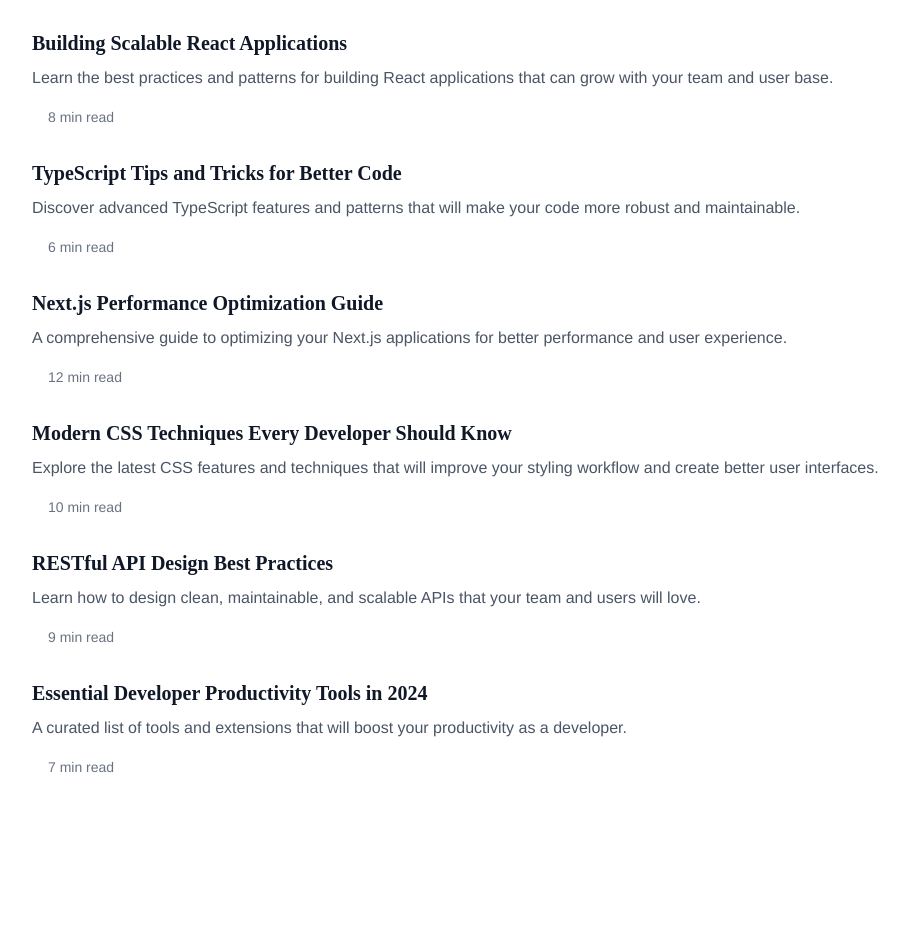
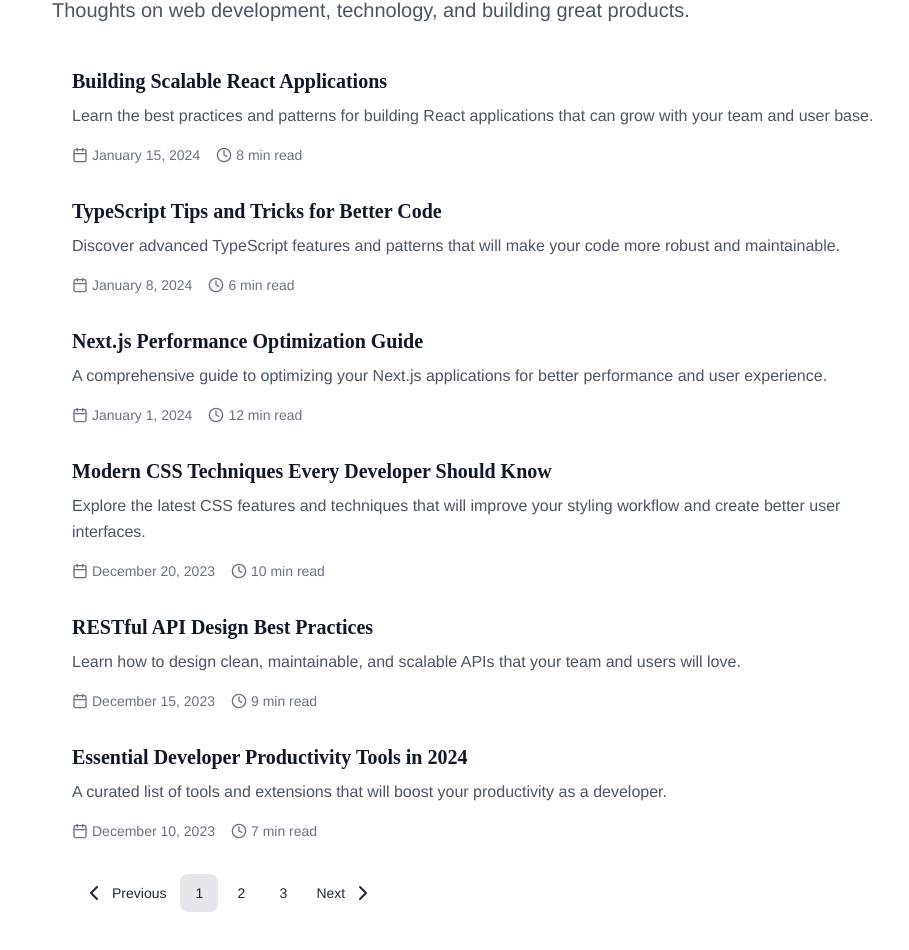
Before and after one commit to HunterJS-bit/portfolio, a Next.js app: page /blog in a window 1280 px wide. Shown: the part 250-1200 px from the top of the page, without its empty margins (160-1069 px from the left). Before the commit the page ends 1139 px from the top, so only its background shows below. Built offline with nearby package versions, Linux system fonts and the light colour scheme.

Commit message:
feat [blog]: mock pagination

```diff
--- a/app/blog/page.tsx
+++ b/app/blog/page.tsx
@@ -1,4 +1,7 @@
 import Link from "next/link";
+import { Calendar, Clock, ArrowLeft, ChevronRight, ChevronLeft } from "lucide-react";
+
+
 const blogPosts = [
     {
         id: 'building-scalable-react-apps',
@@ -59,11 +62,11 @@
 
 const Page = () => {
     return (
-        <div>
-            <section className="py-16 px-6">
+        <div className="max-w-4xl mx-auto pt-32 pb-20 px-5">
+            <section id="blog">
                 <div className="max-w-4xl mx-auto">
                     <Link href="/" className="inline-flex items-center text-gray-600 hover:text-gray-900 transition-colors mb-8 text-sm">
-                        {/* <ArrowLeft className="w-4 h-4 mr-2" /> */}
+                        <ArrowLeft className="w-4 h-4 mr-2" />
                         Back to home
                     </Link>
                     <h1 className="text-4xl md:text-5xl font-bold text-gray-900 mb-4">Blog</h1>
@@ -72,13 +75,11 @@
                     </p>
                 </div>
             </section>
-            <section className="pb-20 px-6">
+            <section className="pt-10 px-5">
                 <div className="max-w-4xl mx-auto">
                     <div className="space-y-8">
                         {blogPosts.map((post, index) => (
                             <Link key={post.id} href={`/blog/${post.id}`}>
-                                {/* <Card className="border border-gray-200 hover:border-gray-300 transition-all duration-200 group cursor-pointer">
-                <CardContent className="p-6"> */}
                                 <div className="flex justify-between items-start mb-4">
                                     <div className="flex-1">
                                         <h2 className="text-xl font-semibold text-gray-900 group-hover:text-gray-700 transition-colors mb-2">
@@ -89,33 +90,39 @@
                                         </p>
                                         <div className="flex items-center gap-4 text-sm text-gray-500 mb-4">
                                             <div className="flex items-center gap-1">
-                                                {/* <Calendar className="w-4 h-4" />
-                          {new Date(post.date).toLocaleDateString('en-US', {
-                            year: 'numeric',
-                            month: 'long',
-                            day: 'numeric'
-                          })} */}
+                                                <Calendar className="w-4 h-4" />
+                                                {new Date(post.date).toLocaleDateString('en-US', {
+                                                    year: 'numeric',
+                                                    month: 'long',
+                                                    day: 'numeric'
+                                                })}
                                             </div>
                                             <div className="flex items-center gap-1">
-                                                {/* <Clock className="w-4 h-4" /> */}
+                                                <Clock className="w-4 h-4" />
                                                 {post.readTime}
                                             </div>
                                         </div>
-                                        <div className="flex flex-wrap gap-2">
-                                            {/* {post.tags.map((tag, tagIndex) => (
-                        //   <Badge key={tagIndex} variant="secondary" className="bg-gray-100 text-gray-700 hover:bg-gray-200 text-xs">
-                        //     {tag}
-                        //   </Badge>
-                        ))} */}
-                                        </div>
                                     </div>
                                 </div>
-                                {/* </CardContent>
-              </Card> */}
                             </Link>
                         ))}
                     </div>
                 </div>
+                <nav className="flex items-center gap-x-1" aria-label="Pagination">
+                    <button type="button" class="min-h-9.5 min-w-9.5 py-2 px-2.5 inline-flex justify-center items-center gap-x-1.5 text-sm rounded-lg text-gray-800 hover:bg-gray-100 focus:outline-hidden focus:bg-gray-100 disabled:opacity-50 disabled:pointer-events-none" aria-label="Previous" disabled="">
+                        <ChevronLeft />
+                        <span>Previous</span>
+                    </button>
+                    <div className="flex items-center gap-x-1">
+                        <button type="button" className="min-h-9.5 min-w-9.5 flex justify-center items-center bg-gray-200 text-gray-800 py-2 px-3 text-sm rounded-lg focus:outline-hidden focus:bg-gray-300 disabled:opacity-50 disabled:pointer-events-none" aria-current="page">1</button>
+                        <button type="button" className="min-h-9.5 min-w-9.5 flex justify-center items-center text-gray-800 hover:bg-gray-100 py-2 px-3 text-sm rounded-lg focus:outline-hidden focus:bg-gray-100 disabled:opacity-50 disabled:pointer-events-none">2</button>
+                        <button type="button" className="min-h-9.5 min-w-9.5 flex justify-center items-center text-gray-800 hover:bg-gray-100 py-2 px-3 text-sm rounded-lg focus:outline-hidden focus:bg-gray-100 disabled:opacity-50 disabled:pointer-events-none">3</button>
+                    </div>
+                    <button type="button" className="min-h-9.5 min-w-9.5 py-2 px-2.5 inline-flex justify-center items-center gap-x-1.5 text-sm rounded-lg text-gray-800 hover:bg-gray-100 focus:outline-hidden focus:bg-gray-100 disabled:opacity-50 disabled:pointer-events-none" aria-label="Next">
+                        <span>Next</span>
+                        <ChevronRight />
+                    </button>
+                </nav>
             </section>
         </div>
 
```
